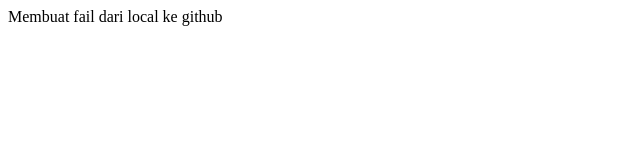
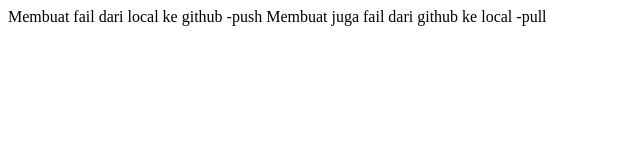
Before and after one commit to Ecah00/maricuba.txt, a plain HTML site: page index.html in a window 1280 px wide. Shown: the whole page, without its empty margins (0-640 px from the left). Drawn offline with Linux system fonts and the light colour scheme.

Commit message:
Menambah ayat kandungan

```diff
--- a/index.html
+++ b/index.html
@@ -3,6 +3,9 @@
         <title>Mari Cuba</title>
         <body>
             Membuat fail dari local ke github
+            -push
+            Membuat juga fail dari github ke local
+            -pull
         </body>
     </head>
 </html>
```
